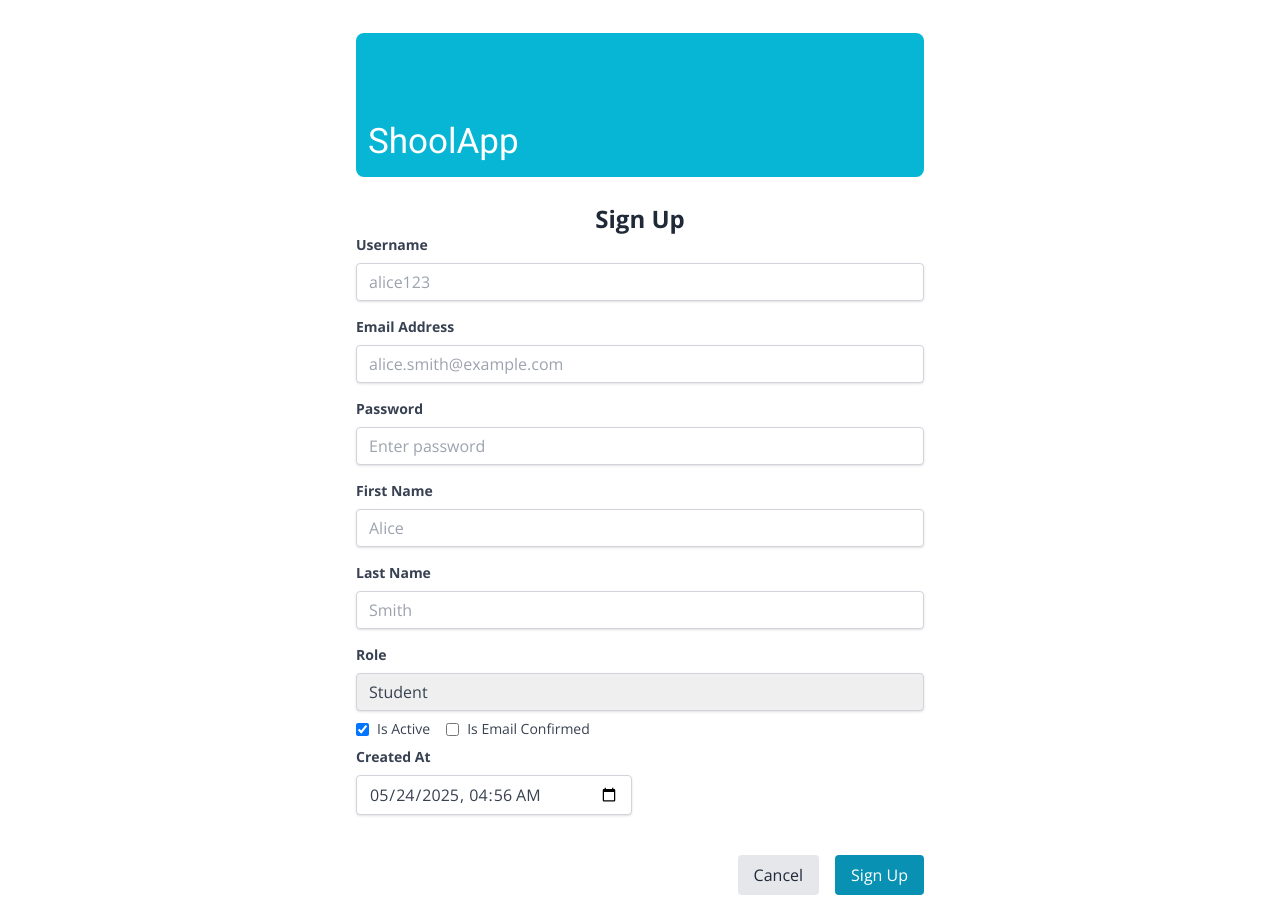
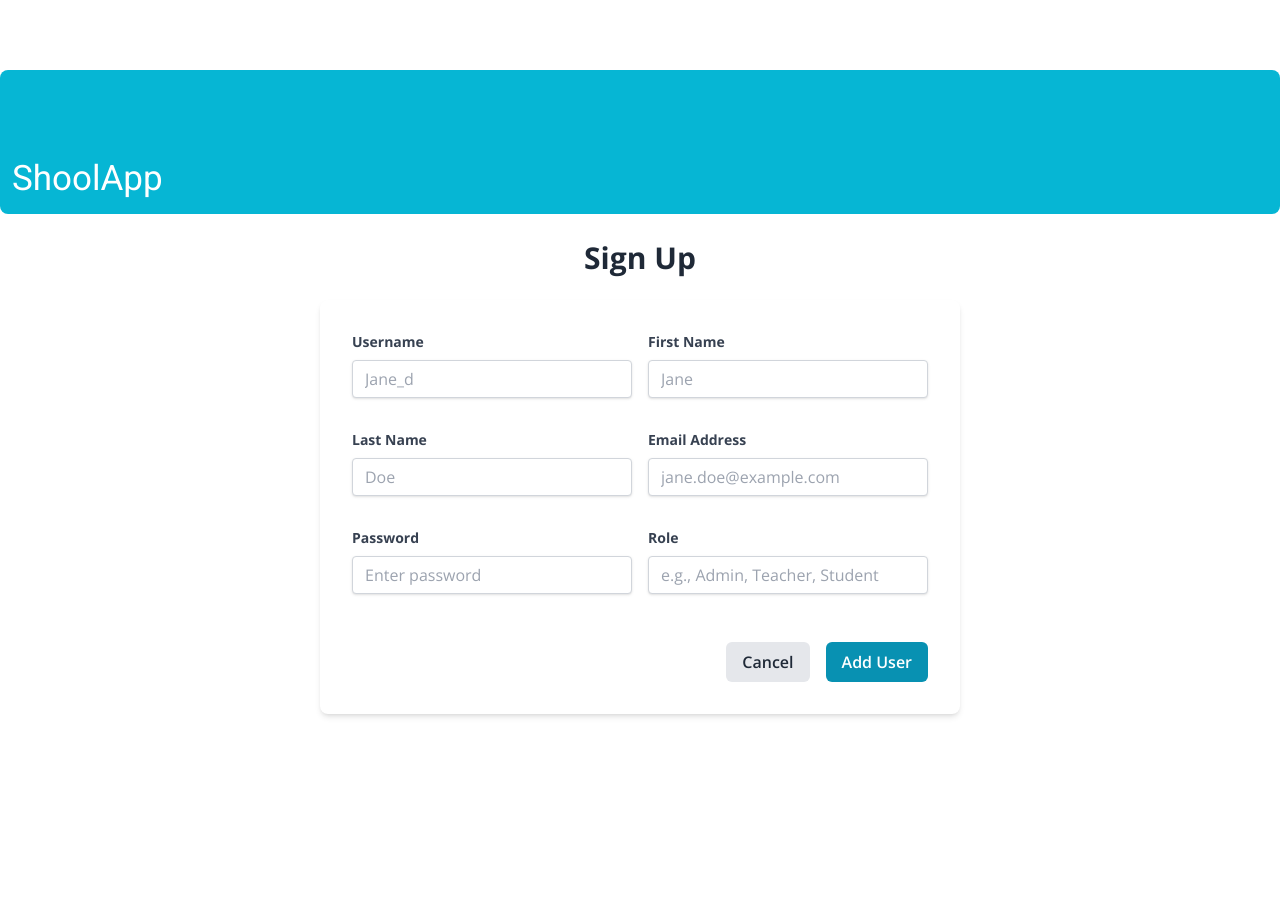
Before and after one commit to Alitares27/WDD430-Project, a Next.js app in the folder schoolapp/: page /signup in a window 1280 px wide. After the commit the page ends 800 px from the top, so only its background shows below. Built offline with nearby package versions, Linux system fonts and the light colour scheme.

Commit message:
refactor: Simplify error handling in API routes and clean up unused state in user forms

```diff
--- a/schoolapp/app/api/Enrollments/route.ts
+++ b/schoolapp/app/api/Enrollments/route.ts
@@ -5,7 +5,7 @@ export async function GET() {
   try {
     const enrollments = await getEnrollments();
     return NextResponse.json(enrollments);
-  } catch (error) {
+  } catch {
     return NextResponse.json({ error: 'Failed to fetch enrollments.' }, { status: 500 });
   }
 }
--- a/schoolapp/app/api/users/create/route.ts
+++ b/schoolapp/app/api/users/create/route.ts
@@ -10,7 +10,7 @@ export async function POST(request: Request) {
             { message: 'User created', user: result },
             { status: 201 }
         );
-    } catch (error) {
+    } catch {
         return NextResponse.json(
             { error: 'Server error. Failed to create user.' },
             { status: 500 }
--- a/schoolapp/app/dashboard/Users/Create/page.tsx
+++ b/schoolapp/app/dashboard/Users/Create/page.tsx
@@ -13,8 +13,6 @@ export default function AddNewUserPage() {
     const [first_name, setFirstName] = useState<string>('');
     const [last_name, setLastName] = useState<string>('');
     const [role, setRole] = useState<string>('');
-    const [is_active, setIsActive] = useState<boolean>(true);
-    const [is_email_confirmed, setIsEmailConfirmed] = useState<boolean>(false);
     const [errors, setErrors] = useState<{ [key: string]: string }>({});
     const [loading, setLoading] = useState(false);
 
@@ -30,8 +28,6 @@ export default function AddNewUserPage() {
             first_name,
             last_name,
             role,
-            is_active,
-            is_email_confirmed,
         };
 
         try {
--- a/schoolapp/app/page.tsx
+++ b/schoolapp/app/page.tsx
@@ -5,7 +5,7 @@ import { roboto } from './ui/fonts';
 
 export default function Page() {
   return (
-    <main className="flex min-h-screen flex-col p-6">
+    <main className="flex min-h-screen flex-col">
       <div className="flex h-20 shrink-0 items-end rounded-lg bg-cyan-600 p-4 md:h-52">
         <AcmeLogo />
       </div>
--- a/schoolapp/app/signup/page.tsx
+++ b/schoolapp/app/signup/page.tsx
@@ -5,7 +5,7 @@ import { Suspense } from 'react';
 export default function SignupPage() {
     return (
         <main className="flex items-center justify-center md:h-screen">
-            <div className="relative mx-auto flex w-full max-w-[600px] flex-col space-y-2.5 p-4 md:mt-32">
+            <div className="relative mx-auto flex w-full flex-col space-y-2.5">
                 <div className="flex h-full w-full items-end rounded-lg bg-cyan-500 p-3 md:h-36">
                     <div className="w-32 text-white md:w-36">
                         <AcmeLogo />
--- a/schoolapp/app/ui/login-form.tsx
+++ b/schoolapp/app/ui/login-form.tsx
@@ -7,9 +7,14 @@ import Button from './button';
 import { useActionState } from 'react';
 import { useSearchParams } from 'next/navigation';
 
-async function authenticate(prevState: any, formData: FormData): Promise<string | undefined> {
+async function authenticate(prevState: unknown, formData: FormData): Promise<string | undefined> {
   const email = formData.get('email');
   const password = formData.get('password');
+
+  if (typeof prevState !== 'object' || prevState === null) {
+    throw new Error('Invalid previous state');
+  }
+
   if (email === 'admin@example.com' && password === 'password123') {
     return undefined;
   }
@@ -75,6 +80,14 @@ export default function LoginForm() {
         <Button className="mt-4 w-full" aria-disabled={isPending}>
           Log in <ArrowRightIcon className="ml-auto h-5 w-5 text-gray-50" />
         </Button>
+        <Button
+          type="button"
+          className="mt-2 w-full bg-gray-300 text-gray-700 hover:bg-gray-400"
+          onClick={() => window.location.href = '/'}
+        >
+          Cancel
+        </Button>
+
         <div
           className="flex h-8 items-end space-x-1"
           aria-live="polite"
--- a/schoolapp/app/ui/signup-form.tsx
+++ b/schoolapp/app/ui/signup-form.tsx
@@ -1,179 +1,108 @@
 'use client';
-import React, { useState } from "react";
 
-type UserRole = "student" | "teacher" | "admin";
+import React, { useState } from 'react';
+import Input from '@/app/ui/Input';
+import Button from '@/app/ui/button';
+import { useRouter } from 'next/navigation';
 
-interface SignupFormData {
-    user_id: string;
-    username: string;
-    email: string;
-    password_hash: string;
-    first_name: string;
-    last_name: string;
-    role: UserRole;
-    is_active: boolean;
-    is_email_confirmed: boolean;
-    last_login_at?: string | null;
-    created_at: string;
-}
+export default function AddNewUserPage() {
+    const router = useRouter();
+    const [username, setUsername] = useState<string>('');
+    const [email, setEmail] = useState<string>('');
+    const [password_hash, setPasswordHash] = useState<string>('');
+    const [first_name, setFirstName] = useState<string>('');
+    const [last_name, setLastName] = useState<string>('');
+    const [role, setRole] = useState<string>('');
+    const [errors, setErrors] = useState<{ [key: string]: string }>({});
+    const [loading, setLoading] = useState(false);
 
-const initialFormState: SignupFormData = {
-    user_id: "",
-    username: "",
-    email: "",
-    password_hash: "",
-    first_name: "",
-    last_name: "",
-    role: "student",
-    is_active: true,
-    is_email_confirmed: false,
-    last_login_at: null,
-    created_at: new Date().toISOString(),
+    const handleSubmit = async (e: React.FormEvent) => {
+        e.preventDefault();
+        setErrors({});
+        setLoading(true);
+
+        const newUserData = {
+            username,
+            email,
+            password_hash,
+            first_name,
+            last_name,
+            role,
         };
 
-const SignupForm: React.FC = () => {
-    const [form, setForm] = useState<SignupFormData>(initialFormState);
+        try {
+            const res = await fetch('/api/users/create', {
+                method: 'POST',
+                headers: { 'Content-Type': 'application/json' },
+                body: JSON.stringify(newUserData),
+            });
 
-    const handleChange = (
-        e: React.ChangeEvent<HTMLInputElement | HTMLSelectElement>
-    ) => {
-        const target = e.target as HTMLInputElement | HTMLSelectElement;
-        const { name, value, type } = target;
-        const checked = (target as HTMLInputElement).checked;
-        setForm((prev) => ({
-            ...prev,
-            [name]:
-                type === "checkbox"
-                    ? checked
-                    : name === "last_login_at"
-                        ? value === "" ? null : value
-                        : value,
-        }));
+            const contentType = res.headers.get('content-type');
+            const data = contentType?.includes('application/json') ? await res.json() : null;
+
+            if (!res.ok) {
+                console.error('Server returned error:', data);
+                if (data?.errors) setErrors(data.errors);
+                else alert('Error creating user');
+            } else {
+                alert('User added successfully!');
+                router.push('/dashboard');
+            }
+        } catch (err) {
+            console.error('Error adding user:', err);
+            alert('Error connecting to server');
+        } finally {
+            setLoading(false);
+        }
     };
 
-    const handleSubmit = (e: React.FormEvent) => {
-        e.preventDefault();
+    return (
+        <div className="container mx-auto p-4 max-w-2xl">
+            <h1 className="text-3xl font-bold text-gray-800 mb-6 text-center">Sign Up</h1>
 
-        console.log(form);
-    };
-
-    const [loading, setLoading] = useState(false);
-    const [fetchError, setFetchError] = useState<string | null>(null);
-
-    const [formErrors, setFormErrors] = useState<{ [key: string]: string }>({});
-    const validateForm = () => {
-        const errors: { [key: string]: string } = {};
-        if (!form.user_id) errors.user_id = "User ID is required";
-        if (!form.username) errors.username = "Username is required";
-        if (!form.email) errors.email = "Email is required";
-        if (!form.password_hash) errors.password_hash = "Password is required";
-        if (!form.first_name) errors.first_name = "First name is required";
-        if (!form.last_name) errors.last_name = "Last name is required";
-        if (!form.role) errors.role = "Role is required";
-        if (form.is_active === undefined) errors.is_active = "Active status is required";
-        if (form.is_email_confirmed === undefined) errors.is_email_confirmed = "Email confirmation status is required";
-        if (!form.created_at) errors.created_at = "Created at is required";
-        setFormErrors(errors);
-        return Object.keys(errors).length === 0;
-    };
-    const router = {
-        back: () => window.history.back(),
-    };
-
-    const Button: React.FC<React.ButtonHTMLAttributes<HTMLButtonElement> & { variant?: string }> = ({ children, ...props }) => (
-        <button
-            {...props}
-            className={`px-4 py-2 rounded ${props.variant === "primary" ? "bg-cyan-600 text-white" : "bg-gray-200 text-gray-800"} hover:opacity-90`}
-        >
-            {children}
-        </button>
-    );
-
-    const Input: React.FC<{
-        id: string;
-        label: string;
-        type: string;
-        placeholder?: string;
-        value: string;
-        onChange: (e: React.ChangeEvent<HTMLInputElement>) => void;
-        error?: string;
-        required?: boolean;
-    }> = ({ id, label, type, placeholder, value, onChange, error, required }) => (
-        <div className="mb-2">
-            <label htmlFor={id} className="block text-gray-700 text-sm font-bold mb-2">
-                {label}
-            </label>
-            <input
-                id={id}
-                name={id}
-                type={type}
-                placeholder={placeholder}
-                value={value}
-                onChange={onChange}
-                required={required}
-                className={`shadow appearance-none border rounded w-full py-2 px-3 text-gray-700 leading-tight focus:outline-none focus:shadow-outline ${error ? 'border-red-500' : 'border-gray-300'}`}
-            />
-            {error && <p className="text-red-500 text-xs italic mt-1">{error}</p>}
-        </div>
-    );
-
-    const [bio, setBio] = useState("");
-    const [firstname, setFirstname] = useState(form.first_name);
-    const [lastname, setLastname] = useState(form.last_name);
-    const [email, setEmail] = useState(form.email);
-    const [role, setRole] = useState(form.role);
-    const [createdAt, setCreatedAt] = useState(form.created_at.slice(0, 16));
-    const [lastLoginAt, setLastLoginAt] = useState(form.last_login_at || "");
-    const [isActive, setIsActive] = useState(form.is_active);
-    const [isEmailConfirmed, setIsEmailConfirmed] = useState(form.is_email_confirmed);
-
-
-    if (loading) {
-        return (
-            <div className="container mx-auto p-4 text-center text-gray-600">
-                <h1 className="text-2xl font-bold mb-2">Sign Up</h1>
-                <p>Loading form...</p>
-            </div>
-        );
-    }
-
-    if (fetchError) {
-        return (
-            <div className="container mx-auto p-4 text-center text-red-600">
-                <h1 className="text-2xl font-bold mb-2">Error</h1>
-                <p>{fetchError}</p>
-                <Button onClick={() => router.back()} className="mt-4">Go Back</Button>
-            </div>
-        );
-    }
-
-    return (
-       <div className="container mx-auto w-full max-w">
-  <h1 className="text-2xl font-bold pt-4 text-gray-800 text-center">Sign Up</h1>
-  <form onSubmit={handleSubmit} className="bg-white  rounded-lg">
-    <div className="grid grid-cols-1 md:grid-cols-1 gap-2 mb-2">
+            <form onSubmit={handleSubmit} className="bg-white p-8 rounded-lg shadow-md">
+                <div className="grid grid-cols-1 md:grid-cols-2 gap-4 mb-4">
                     <Input
                         id="username"
                         label="Username"
                         type="text"
-        placeholder="alice123"
-        value={form.username}
-        onChange={handleChange}
-        error={formErrors.username}
+                        placeholder="Jane_d"
+                        value={username}
+                        onChange={(e) => setUsername(e.target.value)}
+                        error={errors.username}
                         required
                     />
+
+                    <Input
+                        id="first_name"
+                        label="First Name"
+                        type="text"
+                        placeholder="Jane"
+                        value={first_name}
+                        onChange={(e) => setFirstName(e.target.value)}
+                        error={errors.first_name}
+                        required
+                    />
+                    <Input
+                        id="lastname"
+                        label="Last Name"
+                        type="text"
+                        placeholder="Doe"
+                        value={last_name}
+                        onChange={(e) => setLastName(e.target.value)}
+                        error={errors.lastname}
+                        required
+                    />
+
 
                     <Input
                         id="email"
                         label="Email Address"
                         type="email"
-        placeholder="alice.smith@example.com"
+                        placeholder="jane.doe@example.com"
                         value={email}
-        onChange={(e) => {
-          setEmail(e.target.value);
-          handleChange({ ...e, target: { ...e.target, name: "email" } } as any);
-        }}
-        error={formErrors.email}
+                        onChange={(e) => setEmail(e.target.value)}
+                        error={errors.email}
                         required
                     />
 
@@ -182,108 +111,38 @@ const SignupForm: React.FC = () => {
                         label="Password"
                         type="password"
                         placeholder="Enter password"
-        value={form.password_hash}
-        onChange={handleChange}
-        error={formErrors.password_hash}
+                        value={password_hash}
+                        onChange={(e) => setPasswordHash(e.target.value)}
+                        error={errors.password_hash}
                         required
                     />
 
-      <Input
-        id="first_name"
-        label="First Name"
-        type="text"
-        placeholder="Alice"
-        value={firstname}
-        onChange={(e) => {
-          setFirstname(e.target.value);
-          handleChange({ ...e, target: { ...e.target, name: "first_name" } } as any);
-        }}
-        error={formErrors.first_name}
-        required
-      />
 
                     <Input
-        id="last_name"
-        label="Last Name"
+                        id="role"
+                        label="Role"
                         type="text"
-        placeholder="Smith"
-        value={lastname}
-        onChange={(e) => {
-          setLastname(e.target.value);
-          handleChange({ ...e, target: { ...e.target, name: "last_name" } } as any);
-        }}
-        error={formErrors.last_name}
+                        placeholder="e.g., Admin, Teacher, Student"
+                        value={role}
+                        onChange={(e) => setRole(e.target.value)}
+                        error={errors.role}
                         required
                     />
                 </div>
-
-    <div className="mb-2">
-      <label htmlFor="role" className="block text-gray-700 text-sm font-bold mb-2">
-        Role
-      </label>
-      <select
-        id="role"
-        name="role"
-        value={form.role}
-        onChange={handleChange}
-        className="shadow appearance-none border rounded w-full py-2 px-3 text-gray-700 leading-tight focus:outline-none focus:shadow-outline border-gray-300"
-      >
-        <option value="admin">Admin</option>
-        <option value="student">Student</option>
-        <option value="teacher">Teacher</option>
-      </select>
-    </div>
-
-    <div className="mb-2 flex gap-4">
-      <label className="flex items-center gap-2">
-        <input
-          type="checkbox"
-          name="is_active"
-          checked={form.is_active}
-          onChange={handleChange}
-          className="form-checkbox"
-        />
-        <span className="text-gray-700 text-sm">Is Active</span>
-      </label>
-      <label className="flex items-center gap-2">
-        <input
-          type="checkbox"
-          name="is_email_confirmed"
-          checked={form.is_email_confirmed}
-          onChange={handleChange}
-          className="form-checkbox"
-        />
-        <span className="text-gray-700 text-sm">Is Email Confirmed</span>
-      </label>
-    </div>
-
-    <div className="grid grid-cols-1 md:grid-cols-2 gap-4 mb-2">
-      <Input
-        id="created_at"
-        label="Created At"
-        type="datetime-local"
-        value={form.created_at.slice(0, 16)}
-        onChange={handleChange}
-        error={formErrors.created_at}
-        required
-      />
-    </div>
-
                 <div className="flex justify-end gap-4 mt-8">
                     <Button
                         type="button"
                         variant="secondary"
                         onClick={() => router.back()}
+                        disabled={loading}
                     >
                         Cancel
                     </Button>
-      <Button type="submit" variant="primary">
-        Sign Up
+                    <Button type="submit" variant="primary" disabled={loading}>
+                        {loading ? 'Adding...' : 'Add User'}
                     </Button>
                 </div>
             </form>
         </div>
     );
-};
-
-export default SignupForm;
+}
--- a/schoolapp/app/ui/users/UserCard.tsx
+++ b/schoolapp/app/ui/users/UserCard.tsx
@@ -1,5 +1,4 @@
 import React from 'react';
-import Image from 'next/image';
 import Button from '@/app/ui/button';
 import { Users } from '@/app/lib/definitions';
 
```
Also changed, not shown: schoolapp/app/dashboard/Users/page.tsx (+47 -6 lines). Lines whose indentation alone changed are shown as unchanged.
